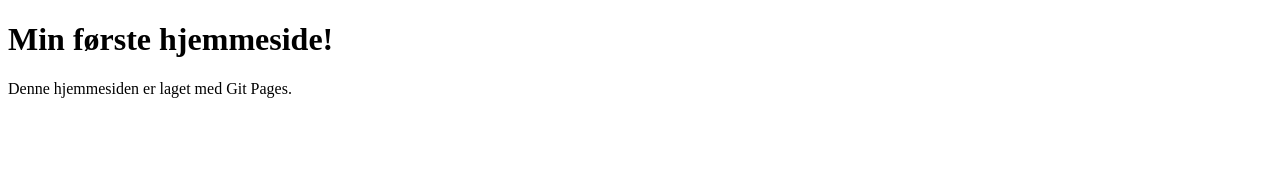
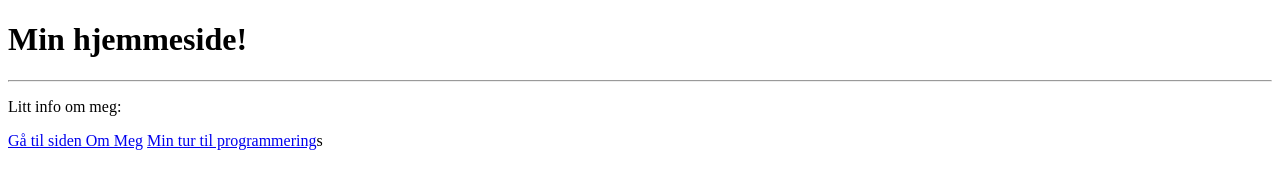
Before and after one commit to Gustas51/Gustas51.github.io, a plain HTML site: page index.html in a window 1280 px wide. Drawn offline with Linux system fonts and the light colour scheme.

Commit message:
Gustas51.github.io

```diff
--- a/index.html
+++ b/index.html
@@ -1,7 +1,14 @@
 <!DOCTYPE html>
 <html>
     <body>
-        <h1>Min første hjemmeside!</h1>
-        <p>Denne hjemmesiden er laget med Git Pages.</p>
+        <h1>Min hjemmeside!</h1>
+
+        <hr>
+
+        <p>Litt info om meg:</p>
+
+        <a href=Desktop/Visual_studio/om_meg_side_2.html>Gå til siden Om Meg</a>
+
+        <a href=Desktop/Visual_studio/om_meg.html>Min tur til programmering</a>s
     </body>
 </html>
```
